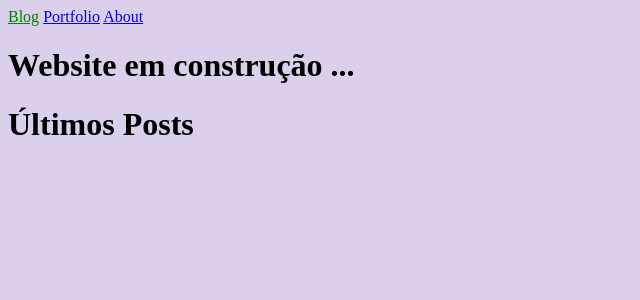
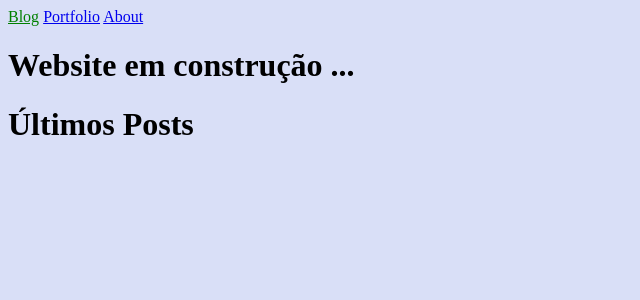
Before and after one commit to APonce911/jekyll-mywebsite, a Jekyll site: the page built from index.html, in a window 1280 px wide. Shown: the top 300 px of the page, without its empty margins (0-640 px from the left). Built offline with Jekyll 4.4.1, drawn with Linux system fonts in a browser that asks for light colours.

Commit message:
css change3

```diff
--- a/_sass/main.scss
+++ b/_sass/main.scss
@@ -2,5 +2,5 @@
   color: green;
 }
 body {
-  background-color: #DCCFEC;
+  background-color: #d9dff7;
 }
```
